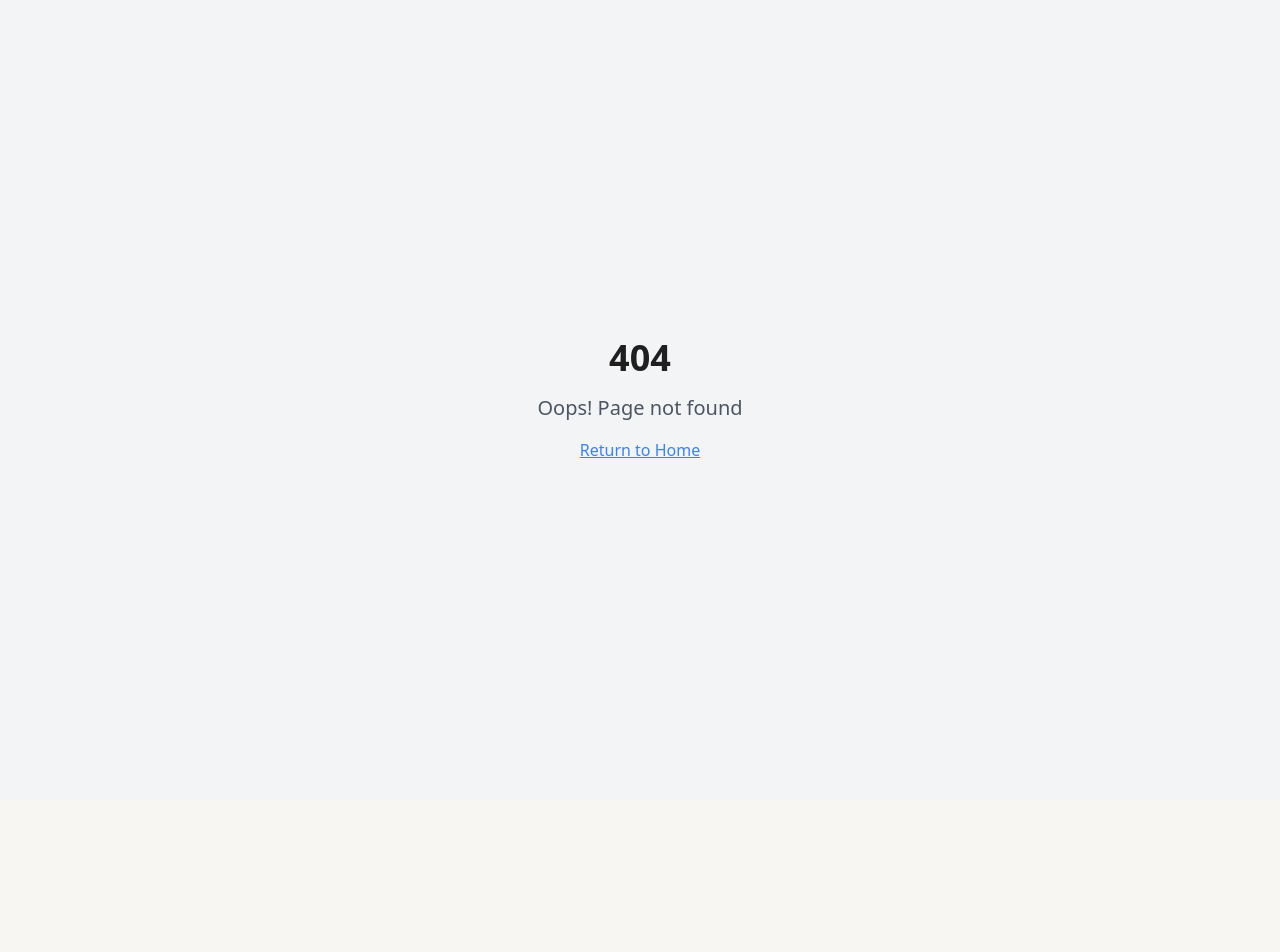
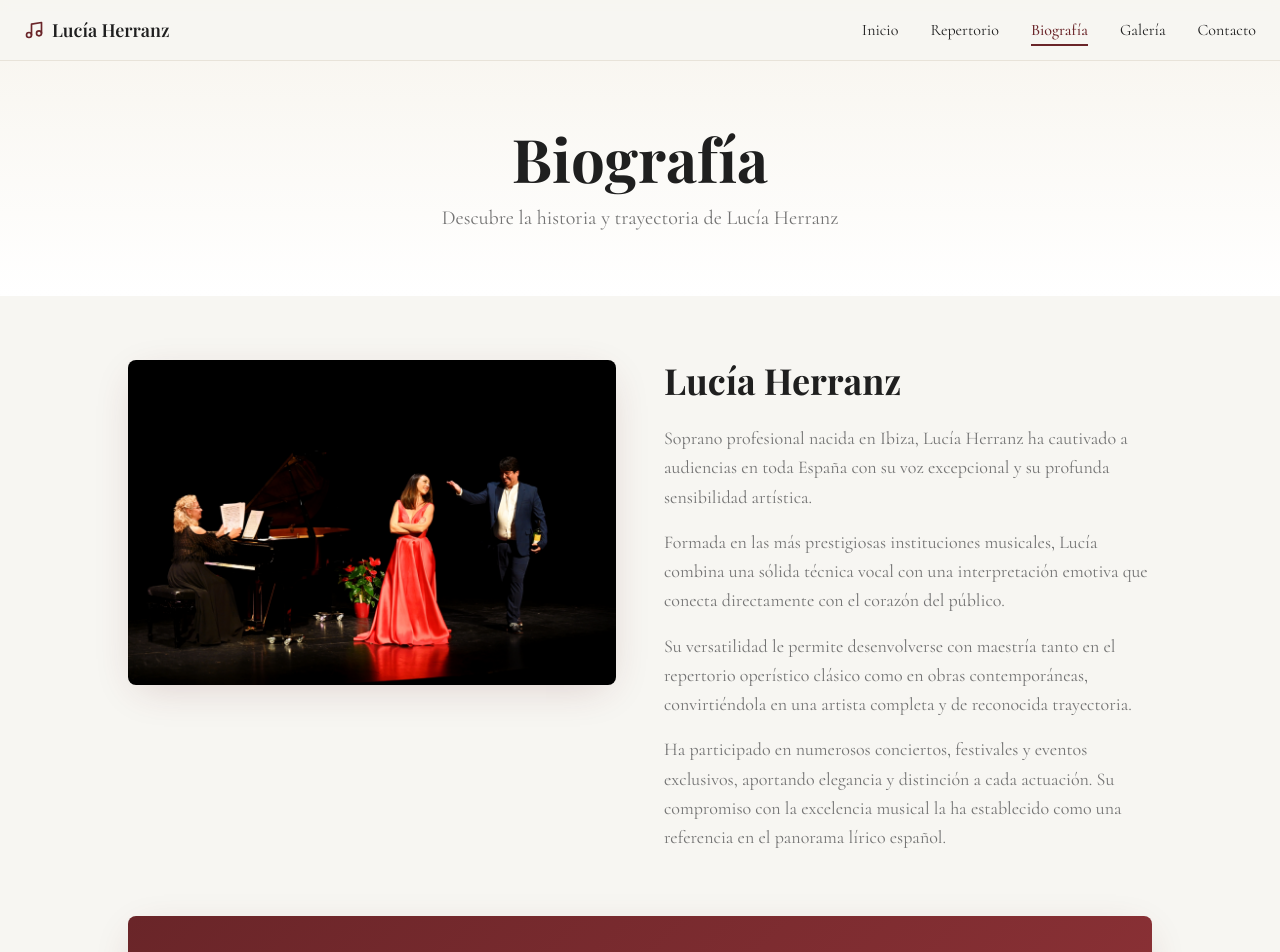
Before and after one commit to gomez60621-lab/lucia-herranz-soprano, a React (Vite) app: page /biografia in a window 1280 px wide. Before the commit this address had no page. Shown: the top 952 px of the page. Before the commit the page ends 800 px from the top, so only its background shows below. Built offline with nearby package versions, Linux system fonts and the light colour scheme; the HTML template or start-up script is replaced by a standard one.

Commit message:
Add Biography page

```diff
--- a/src/App.tsx
+++ b/src/App.tsx
@@ -5,6 +5,7 @@ import { QueryClient, QueryClientProvider } from "@tanstack/react-query";
 import { BrowserRouter, Routes, Route } from "react-router-dom";
 import Index from "./pages/Index";
 import Repertorio from "./pages/Repertorio";
+import Biografia from "./pages/Biografia";
 import Galeria from "./pages/Galeria";
 import Contacto from "./pages/Contacto";
 import NotFound from "./pages/NotFound";
@@ -20,6 +21,7 @@ const App = () => (
         <Routes>
           <Route path="/" element={<Index />} />
           <Route path="/repertorio" element={<Repertorio />} />
+          <Route path="/biografia" element={<Biografia />} />
           <Route path="/galeria" element={<Galeria />} />
           <Route path="/contacto" element={<Contacto />} />
           {/* ADD ALL CUSTOM ROUTES ABOVE THE CATCH-ALL "*" ROUTE */}
--- a/src/components/Navigation.tsx
+++ b/src/components/Navigation.tsx
@@ -47,6 +47,20 @@ const Navigation = () => {
             </Link>
 
             <Link
+              to="/biografia"
+              className={`font-cormorant text-base transition-colors relative ${
+                isActive("/biografia")
+                  ? "text-primary font-medium"
+                  : "text-foreground hover:text-primary"
+              }`}
+            >
+              Biografía
+              {isActive("/biografia") && (
+                <span className="absolute -bottom-1 left-0 right-0 h-0.5 bg-primary" />
+              )}
+            </Link>
+
+            <Link
               to="/galeria"
               className={`font-cormorant text-base transition-colors relative ${
                 isActive("/galeria")
--- /dev/null
+++ b/src/pages/Biografia.tsx
@@ -0,0 +1,150 @@
+import { Button } from "@/components/ui/button";
+import { Link } from "react-router-dom";
+import Navigation from "@/components/Navigation";
+import { ExternalLink, Quote } from "lucide-react";
+import bioImage from "@/assets/1760389385462.jpg";
+
+const Biografia = () => {
+  const articles = [
+    {
+      title: "La soprano ibicenca Lucía Herranz inaugura el Festival de Música de Cámara",
+      source: "Santa Eulària des Riu",
+      url: "https://santaeulariadesriu.com/es/actualidad/noticias/9731-la-soprano-ibicenca-lucia-herranz-inaugura-este-domingo-el-festival-de-musica-de-camara-con-un-recital-de-duetos-y-arias-junto-al-tenor-adria-mas-y-la-pianista-olga-kobekina"
+    },
+    {
+      title: "Lucía Herranz y Adolfo Villalonga ofrecen un concierto gratuito en el claustro del Ayuntamiento de Eivissa",
+      source: "Nou Diari",
+      url: "https://www.noudiari.es/cultura-ibiza/lucia-herranz-y-adolfo-villalonga-ofrecen-un-concierto-gratuito-en-el-claustro-del-ayuntamiento-de-eivissa/"
+    },
+    {
+      title: "Mañana sonar la cantante",
+      source: "Diario de Ibiza",
+      url: "https://www.diariodeibiza.es/sociedad/2025/02/24/manana-sonar-cantante-114609023.html"
+    }
+  ];
+
+  return (
+    <div className="min-h-screen bg-background">
+      <Navigation />
+
+      {/* Hero Section */}
+      <section className="pt-32 pb-16 px-6 bg-gradient-subtle">
+        <div className="max-w-6xl mx-auto">
+          <h1 className="font-playfair text-5xl md:text-6xl font-bold text-center text-foreground mb-4 animate-fade-in">
+            Biografía
+          </h1>
+          <p className="font-cormorant text-xl text-center text-muted-foreground max-w-2xl mx-auto">
+            Descubre la historia y trayectoria de Lucía Herranz
+          </p>
+        </div>
+      </section>
+
+      {/* Main Biography Section */}
+      <section className="py-16 px-6">
+        <div className="max-w-5xl mx-auto">
+          <div className="grid md:grid-cols-2 gap-12 items-start mb-16">
+            {/* Photo */}
+            <div className="animate-fade-in">
+              <img
+                src={bioImage}
+                alt="Lucía Herranz - Soprano"
+                className="w-full rounded-lg shadow-elegant hover-scale"
+              />
+            </div>
+
+            {/* Personal Information */}
+            <div className="space-y-6 animate-fade-in">
+              <h2 className="font-playfair text-3xl md:text-4xl font-bold text-foreground mb-6">
+                Lucía Herranz
+              </h2>
+              <div className="font-cormorant text-lg text-muted-foreground space-y-4 leading-relaxed">
+                <p>
+                  Soprano profesional nacida en Ibiza, Lucía Herranz ha cautivado a audiencias en toda España con su voz excepcional y su profunda sensibilidad artística.
+                </p>
+                <p>
+                  Formada en las más prestigiosas instituciones musicales, Lucía combina una sólida técnica vocal con una interpretación emotiva que conecta directamente con el corazón del público.
+                </p>
+                <p>
+                  Su versatilidad le permite desenvolverse con maestría tanto en el repertorio operístico clásico como en obras contemporáneas, convirtiéndola en una artista completa y de reconocida trayectoria.
+                </p>
+                <p>
+                  Ha participado en numerosos conciertos, festivales y eventos exclusivos, aportando elegancia y distinción a cada actuación. Su compromiso con la excelencia musical la ha establecido como una referencia en el panorama lírico español.
+                </p>
+              </div>
+            </div>
+          </div>
+
+          {/* Quote Section */}
+          <div className="mb-16 p-8 md:p-12 bg-gradient-elegant rounded-lg shadow-elegant animate-fade-in">
+            <Quote className="w-12 h-12 text-primary-foreground/40 mb-4" />
+            <blockquote className="font-cormorant text-2xl md:text-3xl text-primary-foreground italic leading-relaxed">
+              "La música es el lenguaje del alma, y cada nota que canto es un puente entre mi corazón y el de quienes me escuchan"
+            </blockquote>
+            <p className="font-cormorant text-xl text-primary-foreground/80 mt-6 text-right">
+              — Lucía Herranz
+            </p>
+          </div>
+
+          {/* Press Section */}
+          <div className="animate-fade-in">
+            <h2 className="font-playfair text-3xl md:text-4xl font-bold text-foreground mb-8 text-center">
+              Apariciones en Prensa
+            </h2>
+            <div className="grid md:grid-cols-3 gap-6">
+              {articles.map((article, index) => (
+                <a
+                  key={index}
+                  href={article.url}
+                  target="_blank"
+                  rel="noopener noreferrer"
+                  className="group p-6 bg-card rounded-lg shadow-soft hover:shadow-elegant transition-all"
+                >
+                  <div className="flex items-start justify-between mb-4">
+                    <span className="text-sm font-cormorant text-primary font-semibold">
+                      {article.source}
+                    </span>
+                    <ExternalLink className="w-4 h-4 text-muted-foreground group-hover:text-primary transition-colors" />
+                  </div>
+                  <h3 className="font-cormorant text-lg text-foreground leading-snug group-hover:text-primary transition-colors">
+                    {article.title}
+                  </h3>
+                </a>
+              ))}
+            </div>
+          </div>
+        </div>
+      </section>
+
+      {/* CTA Section */}
+      <section className="py-16 px-6 bg-gradient-subtle">
+        <div className="max-w-4xl mx-auto text-center">
+          <h2 className="font-playfair text-3xl md:text-4xl font-bold text-foreground mb-6">
+            ¿Quieres trabajar conmigo?
+          </h2>
+          <p className="font-cormorant text-xl text-muted-foreground mb-8">
+            Contacta para consultar disponibilidad y hacer de tu evento algo inolvidable
+          </p>
+          <Link to="/contacto">
+            <Button
+              size="lg"
+              className="bg-primary text-primary-foreground hover:bg-primary/90 font-cormorant text-lg px-8 py-6 shadow-elegant"
+            >
+              Solicitar Información
+            </Button>
+          </Link>
+        </div>
+      </section>
+
+      {/* Footer */}
+      <footer className="py-8 px-6 border-t border-border bg-background">
+        <div className="max-w-6xl mx-auto text-center">
+          <p className="font-cormorant text-muted-foreground">
+            © 2025 Lucía Herranz - Soprano Profesional. Todos los derechos reservados.
+          </p>
+        </div>
+      </footer>
+    </div>
+  );
+};
+
+export default Biografia;
```
